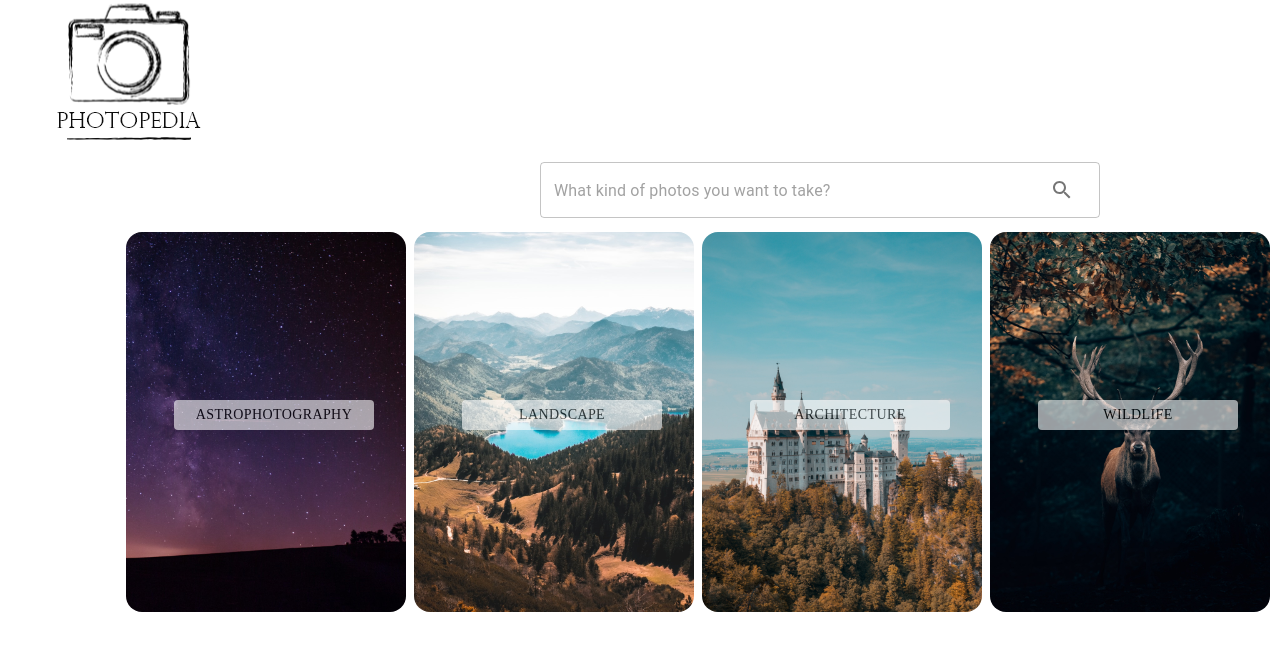
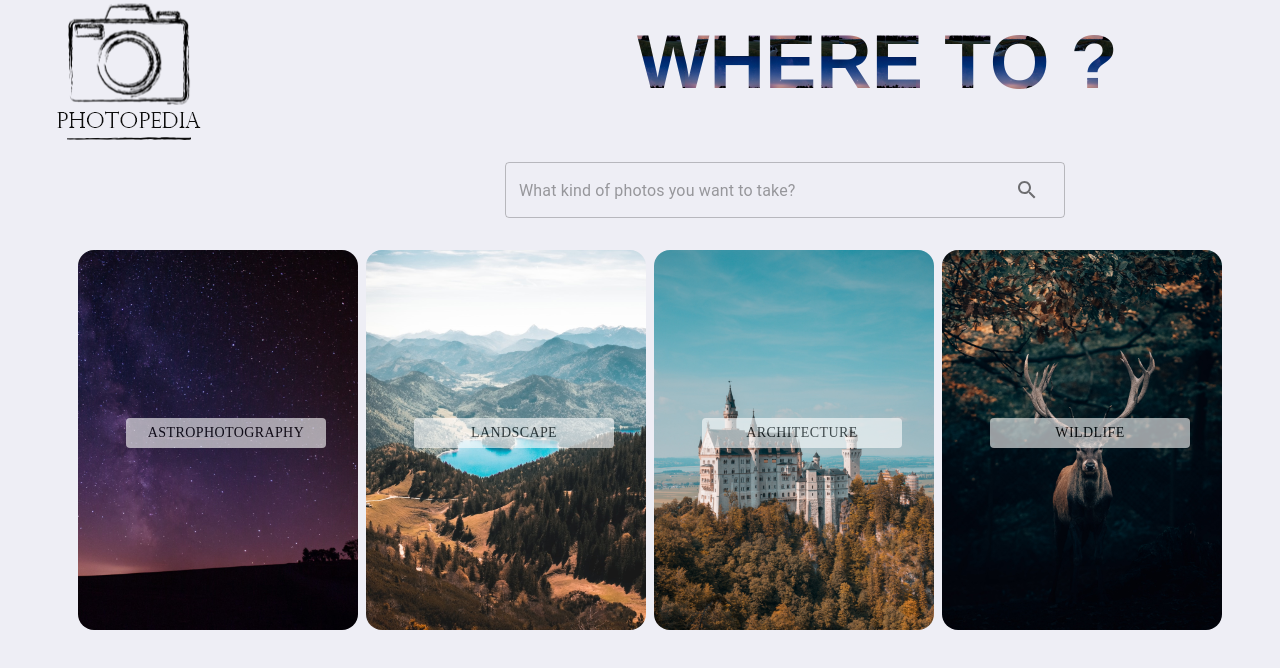
Before and after one commit to TheCodingBrie/Photopedia, a React (Create React App) app in the folder photopedia/: page / in a window 1280 px wide. Shown: the top 668 px of the page. Built offline with nearby package versions, Linux system fonts and the light colour scheme; no server answers.

Commit message:
animation lading page

```diff
--- a/photopedia/src/App.css
+++ b/photopedia/src/App.css
@@ -1,5 +1,5 @@
 @font-face {
-  font-family: 'Perpetua Titling MT';
+  font-family: 'Perpetua Titling MT Light';
   font-style: normal;
   font-weight: normal;
   src: local('Perpetua Titling MT'),  format('ttf');
--- a/photopedia/src/BoxComponent.js
+++ b/photopedia/src/BoxComponent.js
@@ -7,47 +7,40 @@ import Architecture from "./images/architecture_300X400.png";
 import Wildlife from "./images/wildlife_300X400.png";
 import Search from './Search';
 import "./Home.css";
-import { makeStyles } from "@material-ui/core";
-import { useTheme } from '@material-ui/core/styles';
-import useMediaQuery from '@material-ui/core/useMediaQuery';
+import HeaderAnimation from './HeaderAnimation'
 import LogoPhotopedia from './LogoPhotopedia';
 
-const useStyles = makeStyles((theme) => ({
 
-    [theme.breakpoints.down("sm")]: {
-      width: 180,
-      height: 280,
-      display: "flex",
-      flexDirection: "column",
-
-  },
-}));
 
 function BoxComponent() {
-  const classes = useStyles();
-  const theme = useTheme();
-  const matches = useMediaQuery(theme.breakpoints.down('sm'));
 
   return (
       <>
 
       <div className="left_content">
         <LogoPhotopedia />
+
+        <div className="animation">
+          <HeaderAnimation />
+        </div>
+
       </div>
 
       <div className="right_content">
+
+
+
         <div className="search">
           <Search />
         </div>
+
         <div className="photo_types_box">
+
           <Box
-            className={classes.root}
-            container
-            justify="right"
-            alignItems={matches ? "center" : "flex-end"}
-            component="span"
+           className="cards"
             sx={{
 
+              boxSizing: "border-box",
               width: 280,
               height: 380,
               borderRadius: 4,
@@ -59,6 +52,7 @@ function BoxComponent() {
           >
             <Button
               sx={{
+
                 width: 200,
                 height: 30,
                 backgroundColor: "#FFFFFF",
@@ -74,11 +68,10 @@ function BoxComponent() {
           </Box>
 
           <Box
-            xs={12}
-            md={4}
-            component="span"
+          className="cards"
             sx={{
 
+              boxSizing: "border-box",
               width: 280,
               height: 380,
               borderRadius: 4,
@@ -106,10 +99,10 @@ function BoxComponent() {
           </Box>
 
           <Box
-            xs={12}
-            md={4}
-            component="span"
+          className="cards"
             sx={{
+
+              boxSizing: "border-box",
               width: 280,
               height: 380,
               borderRadius: 4,
@@ -137,10 +130,10 @@ function BoxComponent() {
           </Box>
 
           <Box
-            xs={12}
-            md={4}
-            component="span"
+          className="cards"
             sx={{
+
+              boxSizing: "border-box",
               width: 280,
               height: 380,
               borderRadius: 4,
@@ -166,6 +159,8 @@ function BoxComponent() {
               Wildlife
             </Button>
           </Box>
+
+
         </div>
       </div>
     </>
--- /dev/null
+++ b/photopedia/src/HeaderAnimation.css
@@ -0,0 +1,47 @@
+@import url('https://fonts.googleapis.com/css?family=Red+Hat+Display:900&display=swap');
+
+html {
+  width: 100%;
+  height: 100%;
+}
+
+body {
+  width: 100vw;
+  height: 100vh;
+  /* display: flex; */
+  /* flex-direction: row;
+  justify-content: flex-end;
+  /* align-items: center;
+  align-content: center; */
+  flex-wrap: wrap;
+  background: #EEEEF5;
+}
+
+
+.where_to {
+  font-size: 6vw;
+  line-height: 8vw;
+  margin: 0;
+  font-family: 'Perpetua Titling MT Light', sans-serif;
+  font-weight: 2000;
+  background-image: url('./images/Westhavelland_2.jpg');
+  background-size: 20%;
+  background-position: 50% 50%;
+  -webkit-background-clip: text;
+  color: rgba(0,0,0,0.08);
+  animation: zoomout 10s ease 500ms forwards;
+}
+
+.where_to h1 {
+    display: flex;
+    justify-content: flex-end;
+}
+
+@keyframes zoomout {
+  from {
+    background-size: 40%;
+  }
+  to {
+    background-size: 10%;
+  }
+}
--- /dev/null
+++ b/photopedia/src/HeaderAnimation.js
@@ -0,0 +1,12 @@
+import React from 'react';
+import './HeaderAnimation.css';
+
+function HeaderAnimation() {
+    return (
+        <>
+            <h1 class="where_to">WHERE TO ?</h1>
+        </>
+    );
+}
+
+export default HeaderAnimation;
--- a/photopedia/src/Home.css
+++ b/photopedia/src/Home.css
@@ -20,6 +20,9 @@ body {
   display: flex;
   justify-content: flex-end;
   margin-right: 10px;
+  padding: 3rem;
+  flex-flow: row wrap;
+
 }
 
 @media (max-width: 800px) {
@@ -55,8 +58,8 @@ body {
   display: flex;
   flex-direction: column;
   align-items: center;
-  margin-bottom: 15px;
-  margin-left: 180px;
+  /* margin-bottom: 10px; */
+  margin-left: 145px;
 
 }
 
@@ -70,11 +73,11 @@ body {
   }
 }
 
+.left_content .animation {
+  display: flex;
+  flex-direction: center;
+  margin-left: 380px;
+  margin-top: 10px;
+}
 
-
-
-
-/* .search_and_cards {
-  display: flex;
-  justify-content: center;
-} */
+/* cards css */
--- a/photopedia/src/SearchBar.css
+++ /dev/null
@@ -1,40 +0,0 @@
-.App {
-    text-align: center;
-  }
-
-  .visually-hidden {
-    clip: rect(0 0 0 0);
-    clip-path: inset(50%);
-    height: 1px;
-    overflow: hidden;
-    position: absolute;
-    white-space: nowrap;
-    width: 1px;
-  }
-
-  .grid-row {
-    grid-row: 1;
-    border: 1px solid gray;
-    height: 50px;
-    display: flex;
-    align-items: center;
-    border-radius: 5px;
-  }
-
-
-  .header {
-    width: 100%;
-    height: 50px;
-    background-color: rgb(255, 123, 0);
-    background-repeat: no-repeat;
-    padding: 20px;
-    border-radius: 5px;
-
-  }
-
-  .container {
-    width: 1000px;
-    height: auto;
-    text-align: center;
-
-  }
```
Also changed, not shown: photopedia/src/images/bg_animation.jpg (added), photopedia/src/images/photopedia_colage.png (added).
